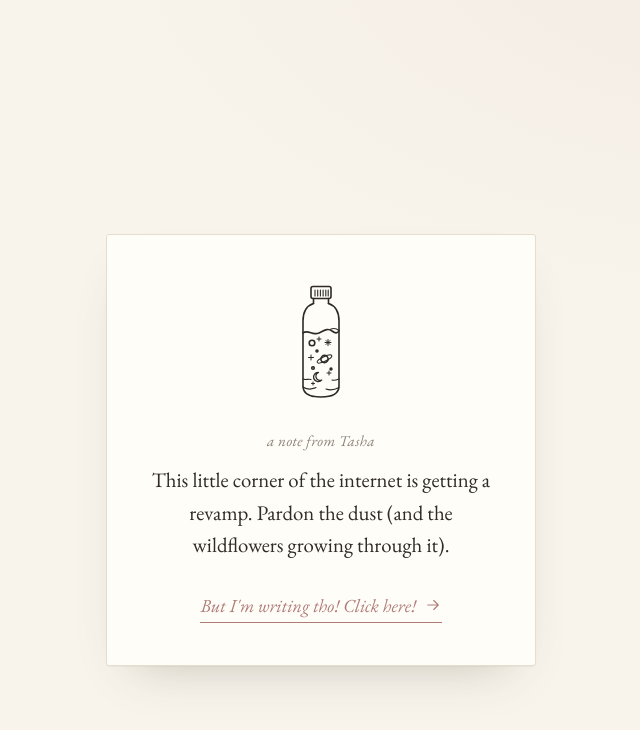
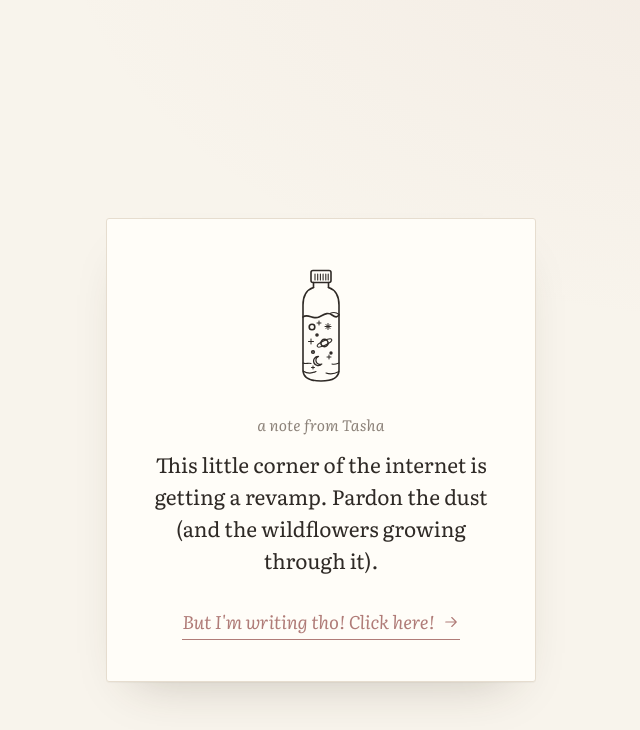
Before and after one commit to joliecodes/annatasha, a Jekyll site: the page built from index.html, in a window 1280 px wide. Shown: the top 730 px of the page, without its empty margins (319-959 px from the left). Built offline with Jekyll 4.4.1, drawn with Linux system fonts in a browser that asks for light colours; a script that is not in the unit is left out.

Commit message:
Switch blog font to Literata
Co-Authored-By: Claude Opus 5.5 <noreply@anthropic.com>
Claude-Session: https://claude.ai/code/session_01H42t2MWQU4LZnCXKDr1JmC

```diff
--- a/_includes/head.html
+++ b/_includes/head.html
@@ -5,7 +5,7 @@
 <link rel="icon" href="/assets/favicon.svg" type="image/svg+xml">
 <link rel="preconnect" href="https://fonts.googleapis.com">
 <link rel="preconnect" href="https://fonts.gstatic.com" crossorigin>
-<link href="https://fonts.googleapis.com/css2?family=EB+Garamond:ital,wght@0,400;0,500;0,600;1,400;1,500&display=swap" rel="stylesheet">
+<link href="https://fonts.googleapis.com/css2?family=Literata:ital,opsz,wght@0,7..72,400;0,7..72,500;0,7..72,600;1,7..72,400;1,7..72,500&display=swap" rel="stylesheet">
 <link rel="stylesheet" href="/assets/style.css">
 <script src="https://identity.netlify.com/v1/netlify-identity-widget.js"></script>
 <script>
--- a/assets/style.css
+++ b/assets/style.css
@@ -8,7 +8,7 @@
   --line:#e6ddcf;
   --moss:#6c8660;
   --rose:#b07c78;
-  --serif:'EB Garamond', Garamond, 'Times New Roman', serif;
+  --serif:'Literata', Georgia, 'Times New Roman', serif;
 }
 *{box-sizing:border-box}
 html{-webkit-text-size-adjust:100%}
```
